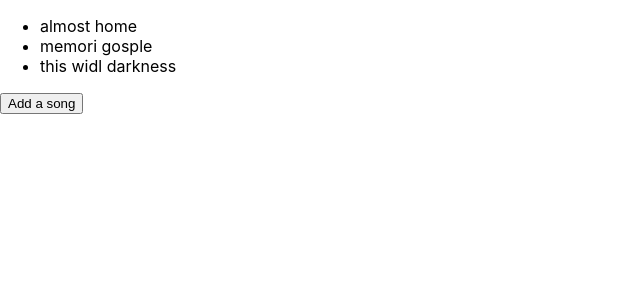
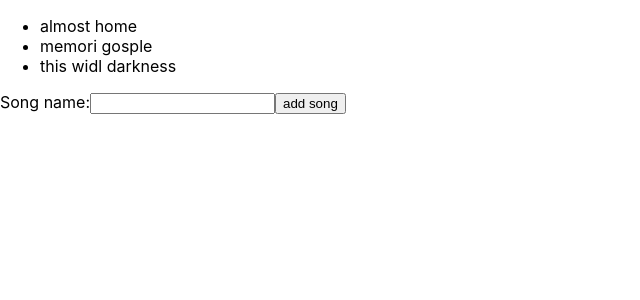
Before and after one commit to boyet007/react-hooks, a React (Create React App) app: page / in a window 1280 px wide. Shown: the top 300 px of the page, without its empty margins (0-640 px from the left). Built offline with nearby package versions, Linux system fonts and the light colour scheme.

Commit message:
11 - useState with Forms

```diff
--- /dev/null
+++ b/src/components/NewSongForm.js
@@ -0,0 +1,20 @@
+import React, { useState } from 'react'
+
+const NewSongForm = ({ addSong }) => {
+    const [title, setTitle] = useState('')
+    const handleSubmit = (e) => {
+        e.preventDefault()
+        addSong(title)
+        setTitle('')
+    }
+
+    return (
+        <form onSubmit={ handleSubmit }>
+            <label>Song name:</label>
+            <input type="text" value={title} required onChange={(e) => setTitle(e.target.value) } />
+            <input type="submit" value="add song" />
+        </form>
+     );
+}
+
+export default NewSongForm;
--- a/src/components/SongList.js
+++ b/src/components/SongList.js
@@ -1,5 +1,6 @@
 import React, { useState } from "react";
 import uuid from "uuid/v1";
+import NewSongForm from "./NewSongForm";
 
 const SongList = () => {
   const [songs, setSong] = useState([
@@ -7,8 +8,8 @@
     { title: "memori gosple", id: 2 },
     { title: "this widl darkness", id: 3 }
   ]);
-  const addSong = () => {
-    setSong([...songs, { title: "new song", id: uuid() }]);
+  const addSong = (title) => {
+    setSong([...songs, { title, id: uuid() }]);
   };
   return (
     <div className="song-list">
@@ -17,7 +18,7 @@
           return <li key={song.id}>{song.title}</li>;
         })}
       </ul>
-      <button onClick={addSong}>Add a song</button>
+      <NewSongForm addSong={addSong} />
     </div>
   );
 };
```
